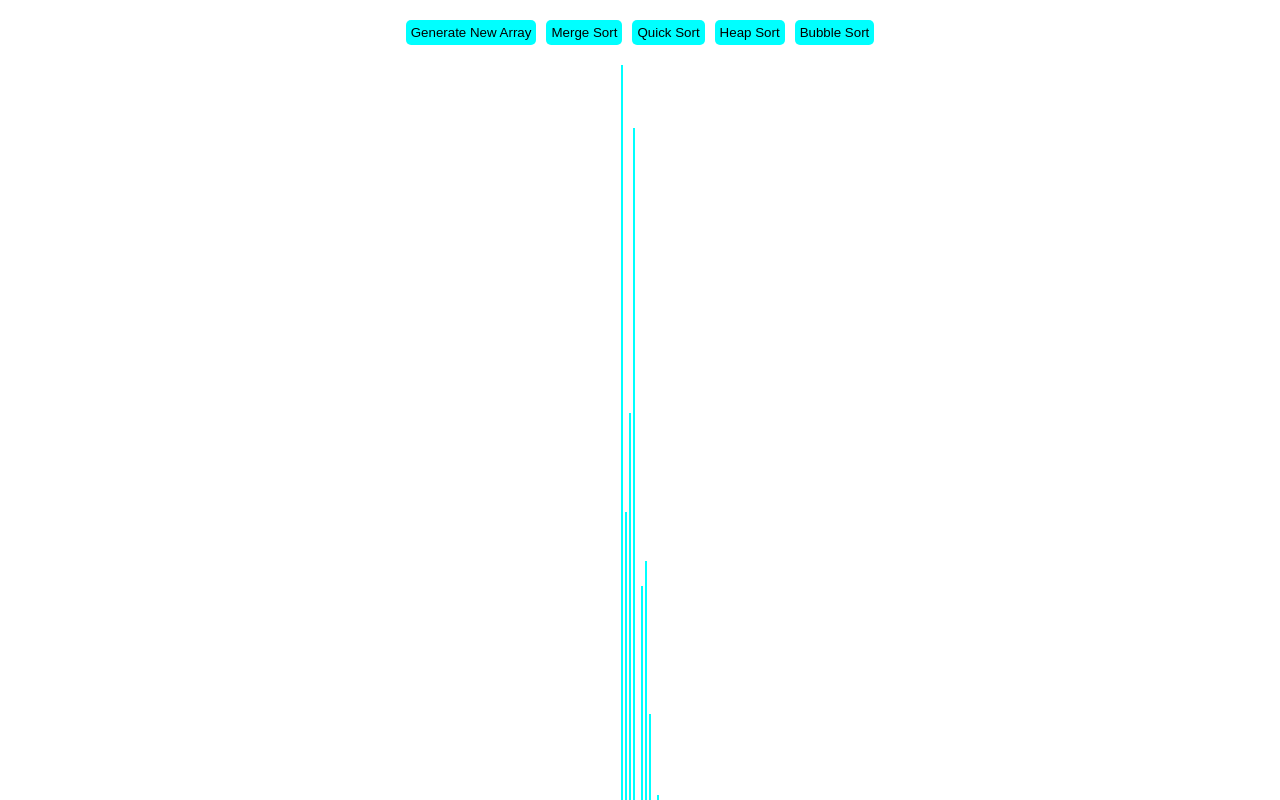
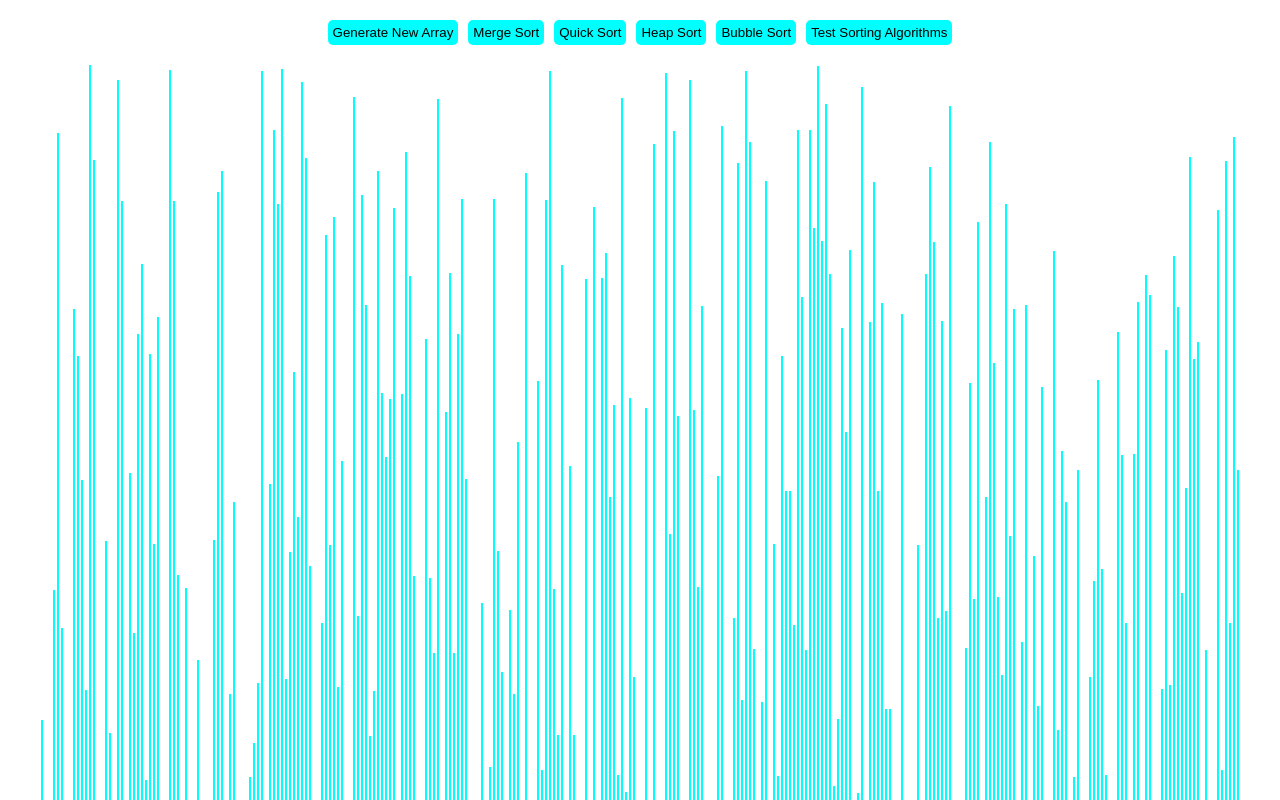
Before and after one commit to msalvatore22/react-sorting-visualizer, a React (Create React App) app: page / in a window 1280 px wide. Shown: the top 800 px of the page. Built offline with nearby package versions, Linux system fonts and the light colour scheme.

Commit message:
Made a better test for the sorting algorithms

```diff
--- a/src/SortingVisualizer/SortingVisualizer.jsx
+++ b/src/SortingVisualizer/SortingVisualizer.jsx
@@ -18,19 +18,13 @@ export default class SortingVisualizer extends React.Component {
   resetArray(){
     const array = []
 
-    for (let i = 0; i < 10; i++){
+    for (let i = 0; i < 300; i++){
       array.push(randomIntFromInterval(5, 1000))
     }
     this.setState({array})
   }
 
   mergeSort(){
-    const javaScriptSortedArray = this.state.array
-      .slice()
-      .sort((a, b) => a - b);
-    const sortedArray = mergeSort(this.state.array)
-
-    console.log(arraysAreEqual(javaScriptSortedArray, sortedArray))
 
   }
 
@@ -39,6 +33,22 @@ export default class SortingVisualizer extends React.Component {
   heapSort(){}
 
   bubbleSort(){}
+
+  testSortingAlgorithms(){
+    for(let i = 0; i < 100; i++){
+      const array = []
+      const length = randomIntFromInterval(1, 1000)
+      for( let i = 0; i < length; i++){
+        array.push(randomIntFromInterval(-1000, 1000))
+      }
+      const javaScriptSortedArray = array
+      .slice()
+      .sort((a, b) => a - b);
+
+      const mergeSortedArray = mergeSort(array.slice())
+      console.log(arraysAreEqual(javaScriptSortedArray, mergeSortedArray))
+    }
+  }
 
   render(){
     const {array} = this.state
@@ -51,6 +61,7 @@ export default class SortingVisualizer extends React.Component {
           <button className='btn' onClick={()=>this.quickSort()}>Quick Sort</button>
           <button className='btn' onClick={()=>this.heapSort()}>Heap Sort</button>
           <button className='btn' onClick={()=>this.bubbleSort()}>Bubble Sort</button>
+          <button className='btn' onClick={()=>this.testSortingAlgorithms()}>Test Sorting Algorithms</button>
         </div>
 
         <div className='array-container'>
```
